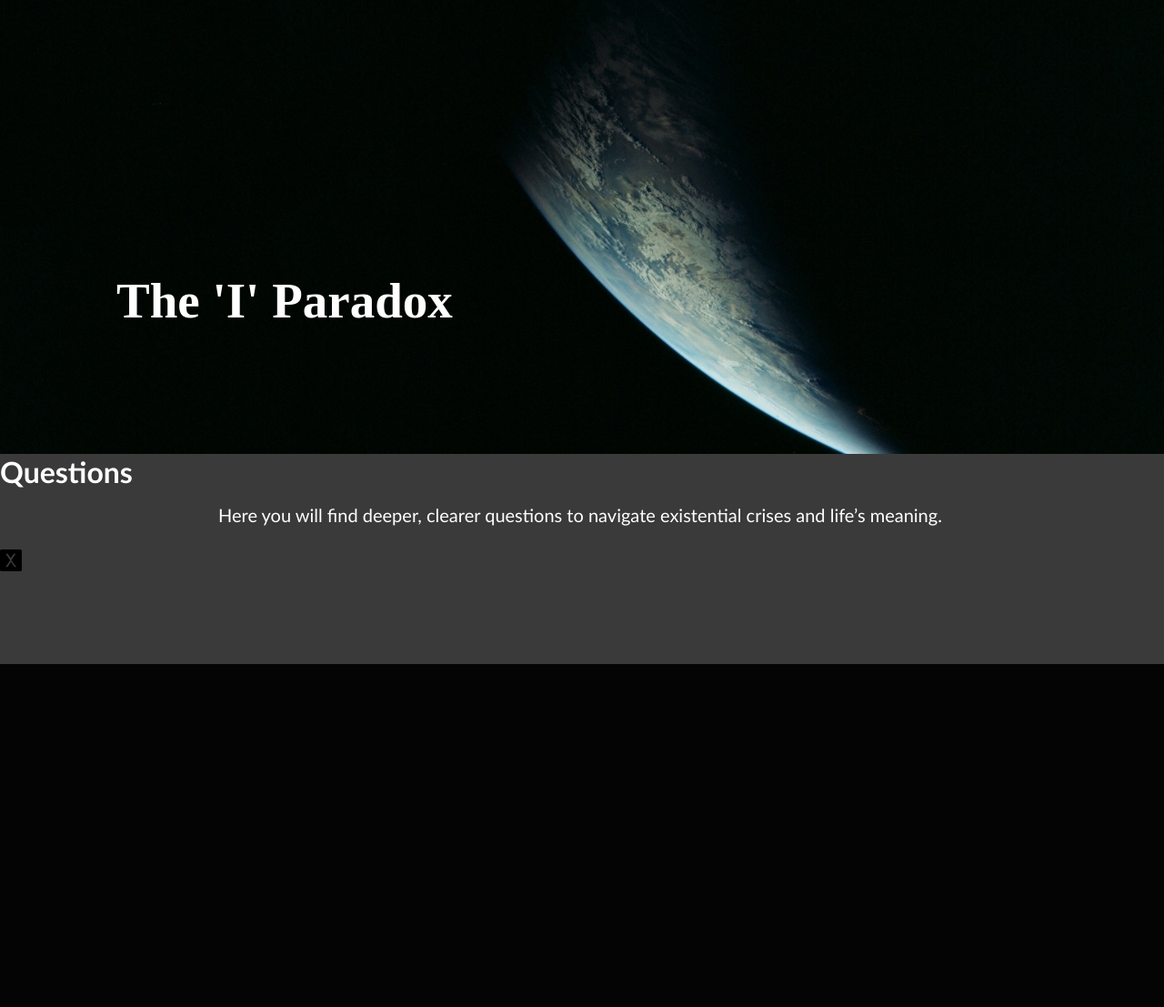
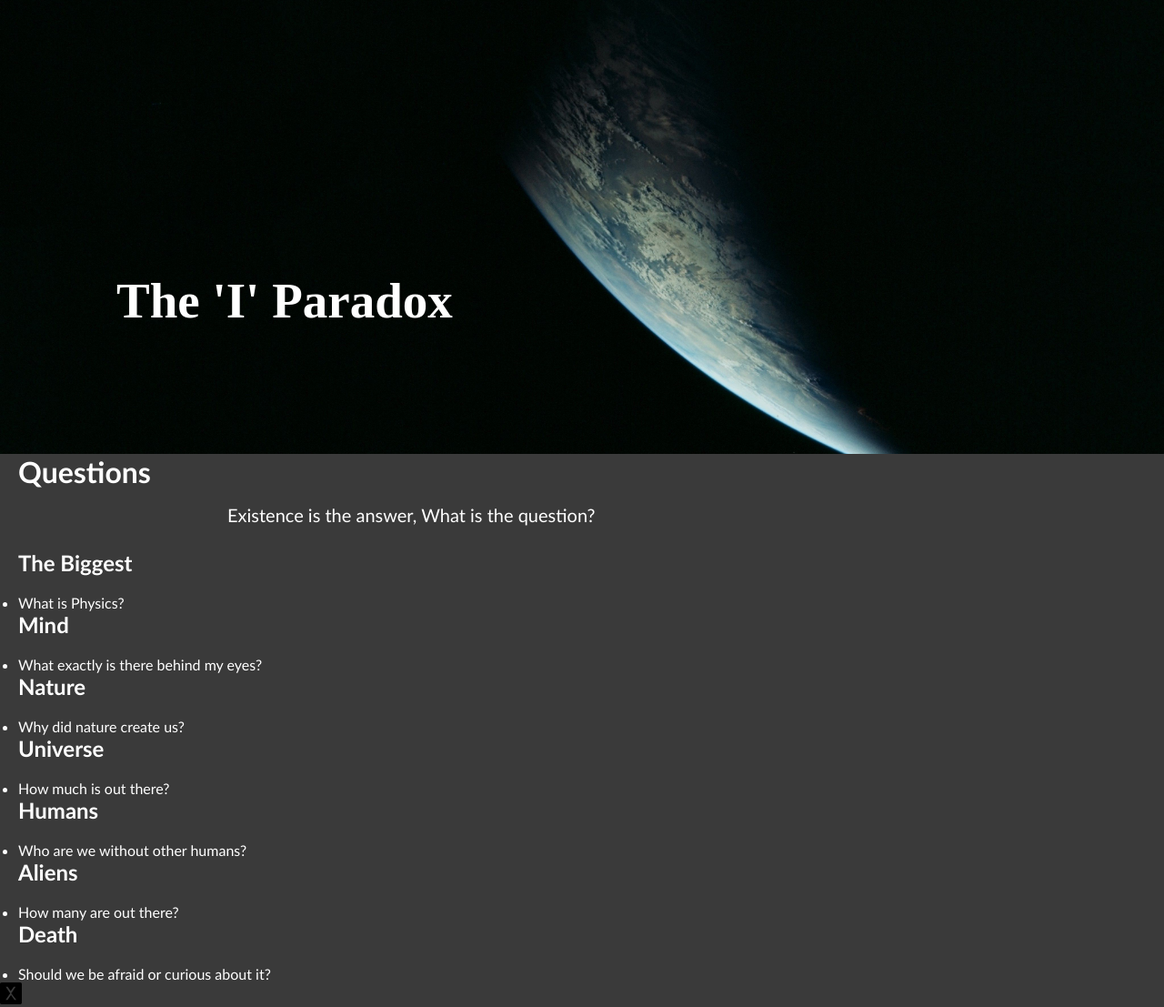
Before and after one commit to OmJadhav1905/myflaskblog, a Flask app: page /questions in a window 1280 px wide. Shown: the part 70-1177 px from the top of the page at 91% size. Before the commit the page ends 800 px from the top, so only its background shows below. Run offline with Flask 3, Linux system fonts and the light colour scheme.

Commit message:
Added structured grouped headings for Questions page with placeholder questions

```diff
--- a/templates/questions.html
+++ b/templates/questions.html
@@ -3,7 +3,50 @@
 {% block title %}Questions - The 'I' Paradox{% endblock %}
 
 {% block content %}
-<div style="text-align: left; margin-left: 20px;"></div>
-  <h1>Questions</h1>
-  <p style="margin-top: -10px;">Here you will find deeper, clearer questions to navigate existential crises and life’s meaning.</p>
+  <div class="questions-page" style="margin-left: 20px;">
+    <h1>Questions</h1>
+    <p style="margin-top: -10px;">Existence is the answer, What is the question?</p>
+
+    <h2>The Biggest</h2>
+    <ul>
+      <li>What is Physics?</li>
+      <!-- Add more questions here -->
+    </ul>
+
+    <h2>Mind</h2>
+    <ul>
+      <li>What exactly is there behind my eyes?</li>
+      <!-- Add more questions here -->
+    </ul>
+
+    <h2>Nature</h2>
+    <ul>
+      <li>Why did nature create us?</li>
+      <!-- Add more questions here -->
+    </ul>
+
+    <h2>Universe</h2>
+    <ul>
+      <li>How much is out there?</li>
+      <!-- Add more questions here -->
+    </ul>
+
+    <h2>Humans</h2>
+    <ul>
+      <li>Who are we without other humans?</li>
+      <!-- Add more questions here -->
+    </ul>
+
+    <h2>Aliens</h2>
+    <ul>
+      <li>How many are out there?</li>
+      <!-- Add more questions here -->
+    </ul>
+
+    <h2>Death</h2>
+    <ul>
+      <li>Should we be afraid or curious about it?</li>
+      <!-- Add more questions here -->
+    </ul>
+  </div>
 {% endblock %}
```
